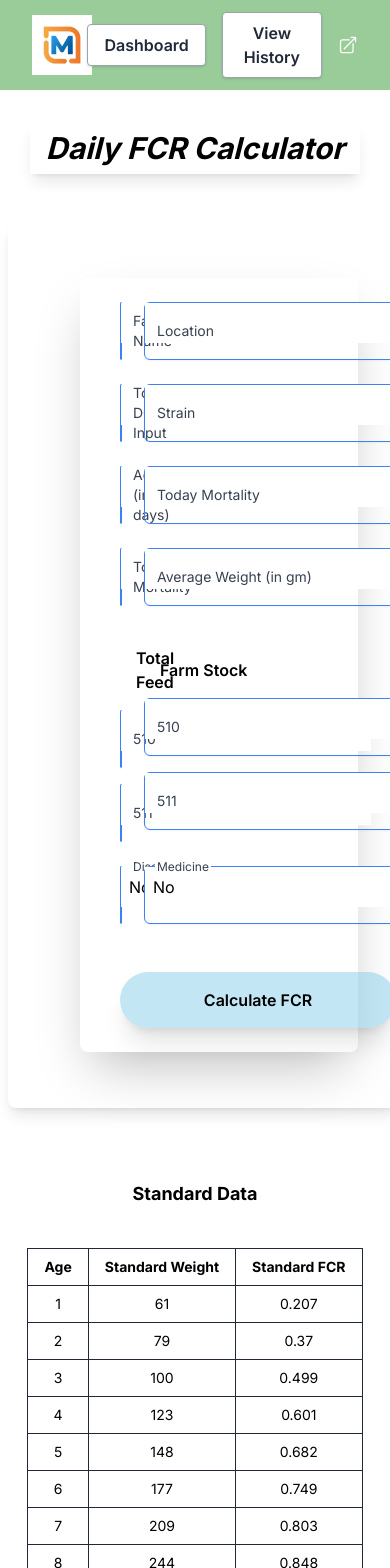
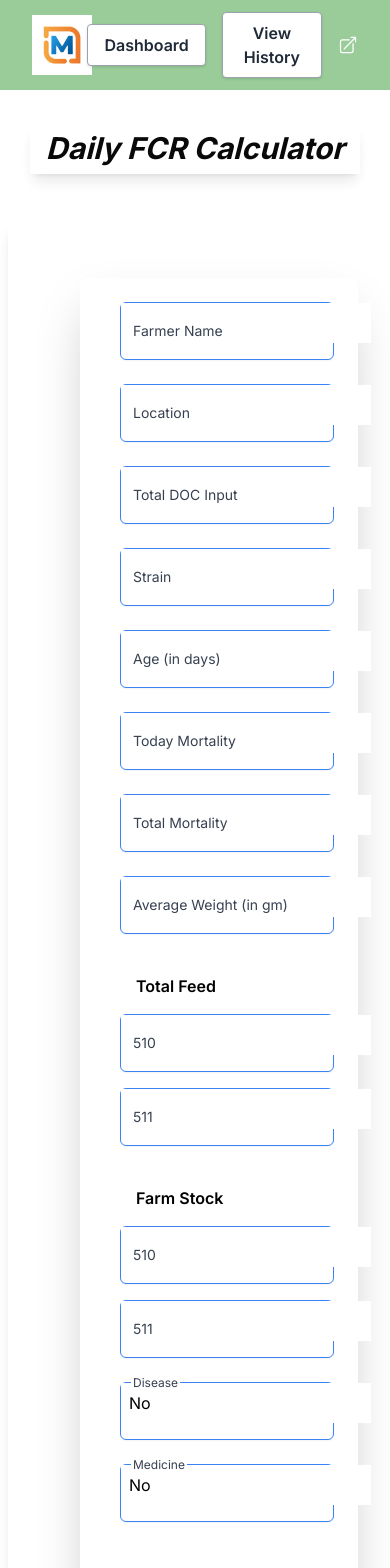
Before and after one commit to bayezid-hossain/daily-fcr, a Next.js app: page /dashboard in a window 390 px wide. Shown: the top 1568 px of the page. Built offline with nearby package versions, Linux system fonts and the light colour scheme.

Commit message:
style changed and fixed minor bus

```diff
--- a/src/app/dashboard/page.tsx
+++ b/src/app/dashboard/page.tsx
@@ -161,7 +161,7 @@ export default function Home() {
           <div className="flex flex-row justify-around w-full mb-4 gap-x-4 lg:flex-col lg:gap-y-4">
             <form
               onSubmit={handleSubmit}
-              className=" grid grid-cols-2 items-center text-black gap-y-2 px-6 rounded-lg gap-x-6 shadow-2xl p-6 m-4 mt-8 bg-white transition duration-300 transform hover:scale-105  justify-start text-start ml-8 pl-10 md:grid-cols-1"
+              className=" grid grid-cols-2 items-center text-black gap-y-2 px-6 rounded-lg gap-x-6 shadow-2xl p-6 m-4 mt-8 bg-white transition duration-300 transform hover:scale-105  justify-start text-start ml-8 pl-10 sm:grid-cols-1"
             >
               <label htmlFor="Farmer Name" className="blue-border-label">
                 <input
@@ -364,7 +364,7 @@ export default function Home() {
               </label>
               <button
                 type="submit"
-                className="bg-[skyblue]/50 text-black font-semibold  px-4 py-4 mt-6 shadow-xl border-black rounded-full w-full hover:bg-[green]/20 col-span-2"
+                className="bg-[skyblue]/50 text-black font-semibold  px-4 py-4 mt-6 shadow-xl border-black rounded-full w-full hover:bg-[green]/20 col-span-2 sm:col-span-1"
               >
                 Calculate FCR
               </button>
```
